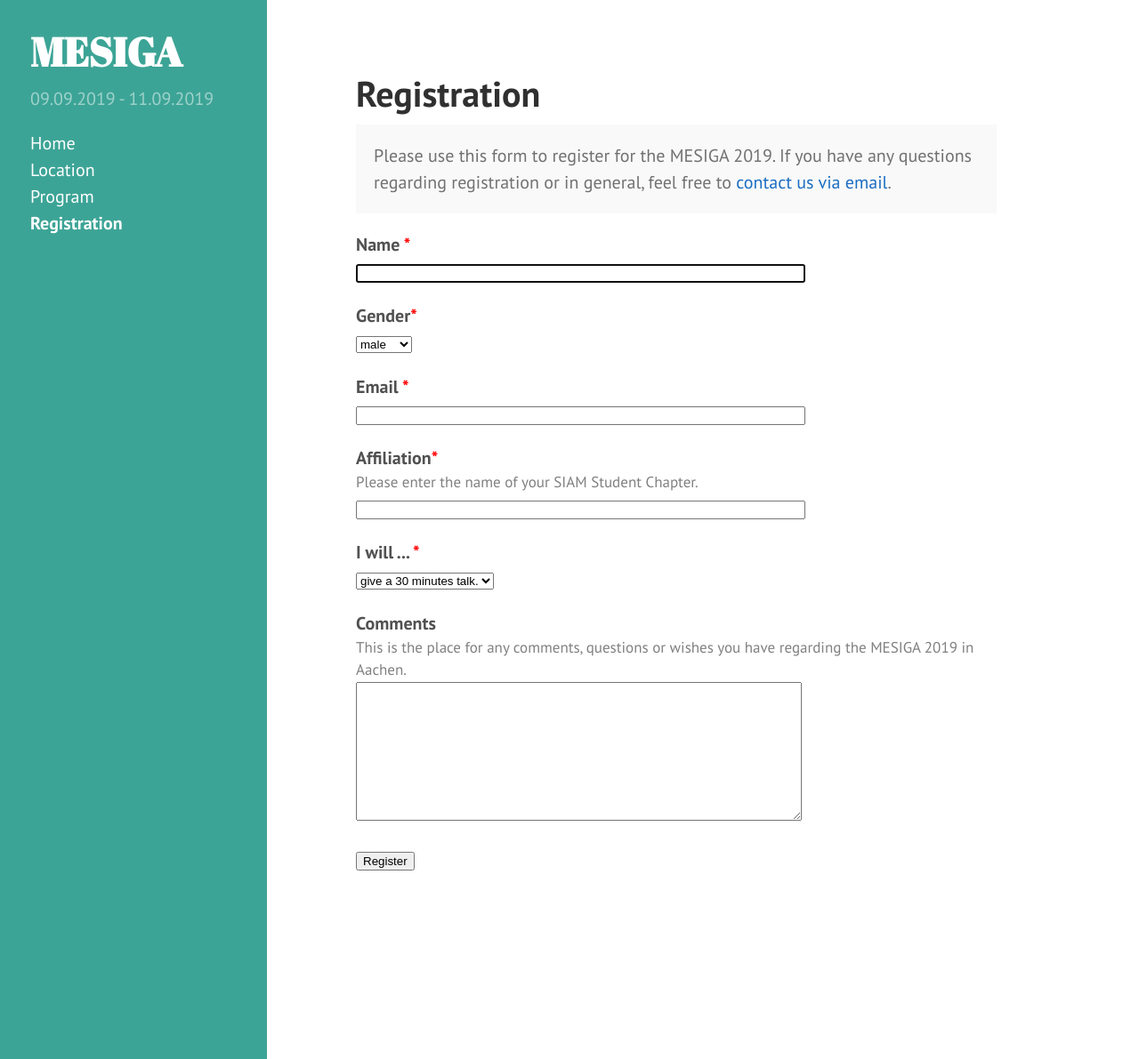
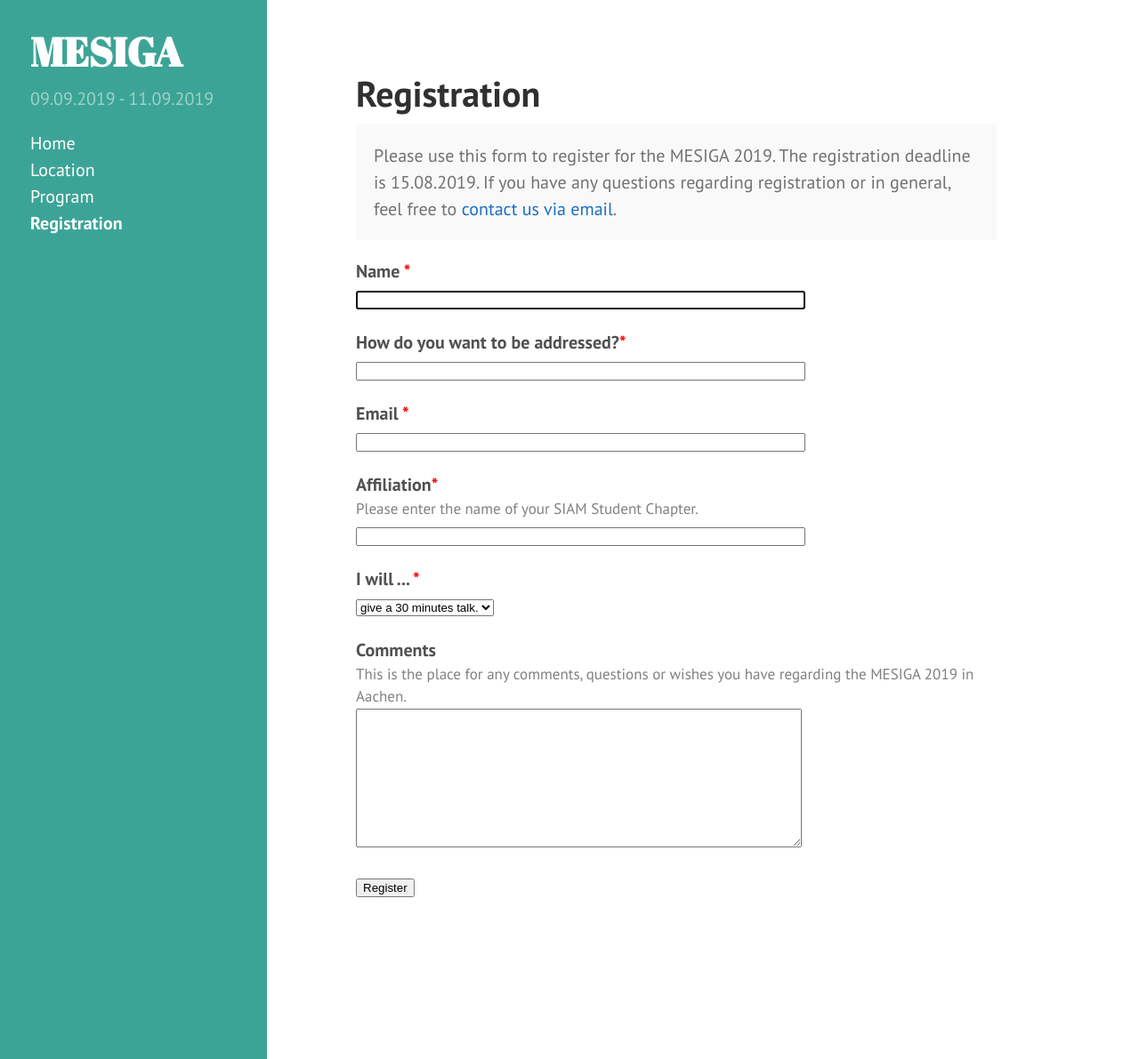
Before and after one commit to siamsc-ac/mesiga-2019, a Jekyll site: the page built from registration.html, in a window 1280 px wide and 1191 px high. Shown: the whole window at 89% size. Built offline with Jekyll 4.4.1, drawn with Linux system fonts in a browser that asks for light colours; nearby versions of some CDN libraries.

Commit message:
Change gender form. Add no presentation as option. Add deadline.

```diff
--- a/registration.html
+++ b/registration.html
@@ -8,14 +8,14 @@ email: mesiga2019@igpm.rwth-aachen.de
 
 {% case page.registration_state %}
 {% when 'notyet' %}
-<p class="message">Registration will be open starting from the 01.06.2019</p>
+<p class="message">Registration is now open starting from the 01.06.2019.</p>
 
 {% when 'closed' %}
 <p class="message">Registration is closed.</p>
 
 {% when 'open' %}
 <p class="message">
-Please use this form to register for the MESIGA 2019.
+Please use this form to register for the MESIGA 2019. The registration deadline is 15.08.2019.
 
 If you have any questions
 regarding registration or in general, feel free to
@@ -38,13 +38,9 @@ regarding registration or in general, feel free to
 
 <div class="form-field">
   <div class="form-field-title">
-    <label for="gender">Gender<span class="form-field-req">*</span></label>
+    <label for="addressed">How do you want to be addressed?<span class="form-field-req">*</span></label>
   </div>
-  <select name="gender" id="gender" required>
-    <option value="male" selected="selected">male</option>
-    <option value="female">female</option>
-    <option value="other">other</option>
-  </select>
+  <input type="text" size="60" maxlength="80" name="addressed" required />
 </div>
 
 <div class="form-field">
```
Also changed, not shown: other parts of registration.html (+1 -0 lines).
